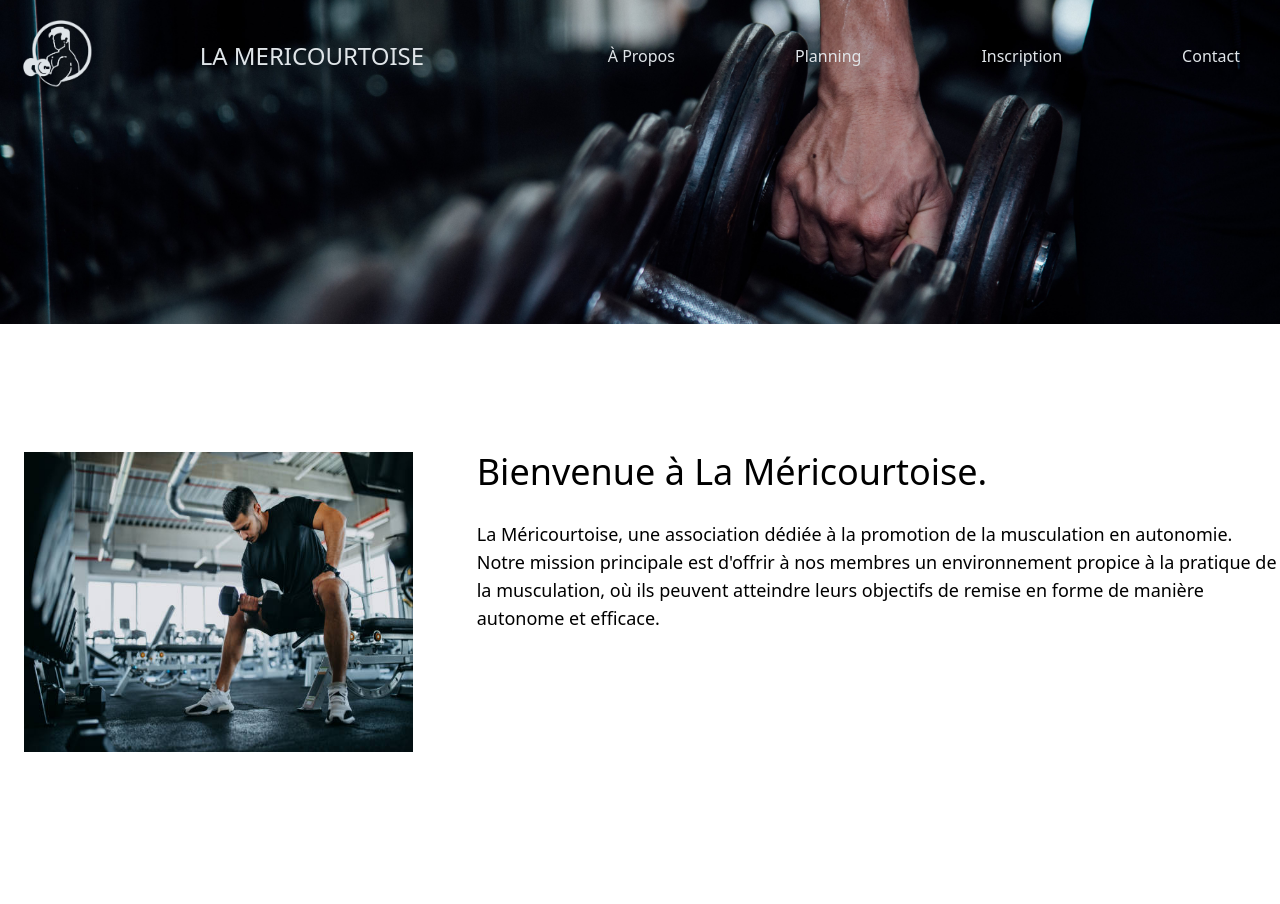
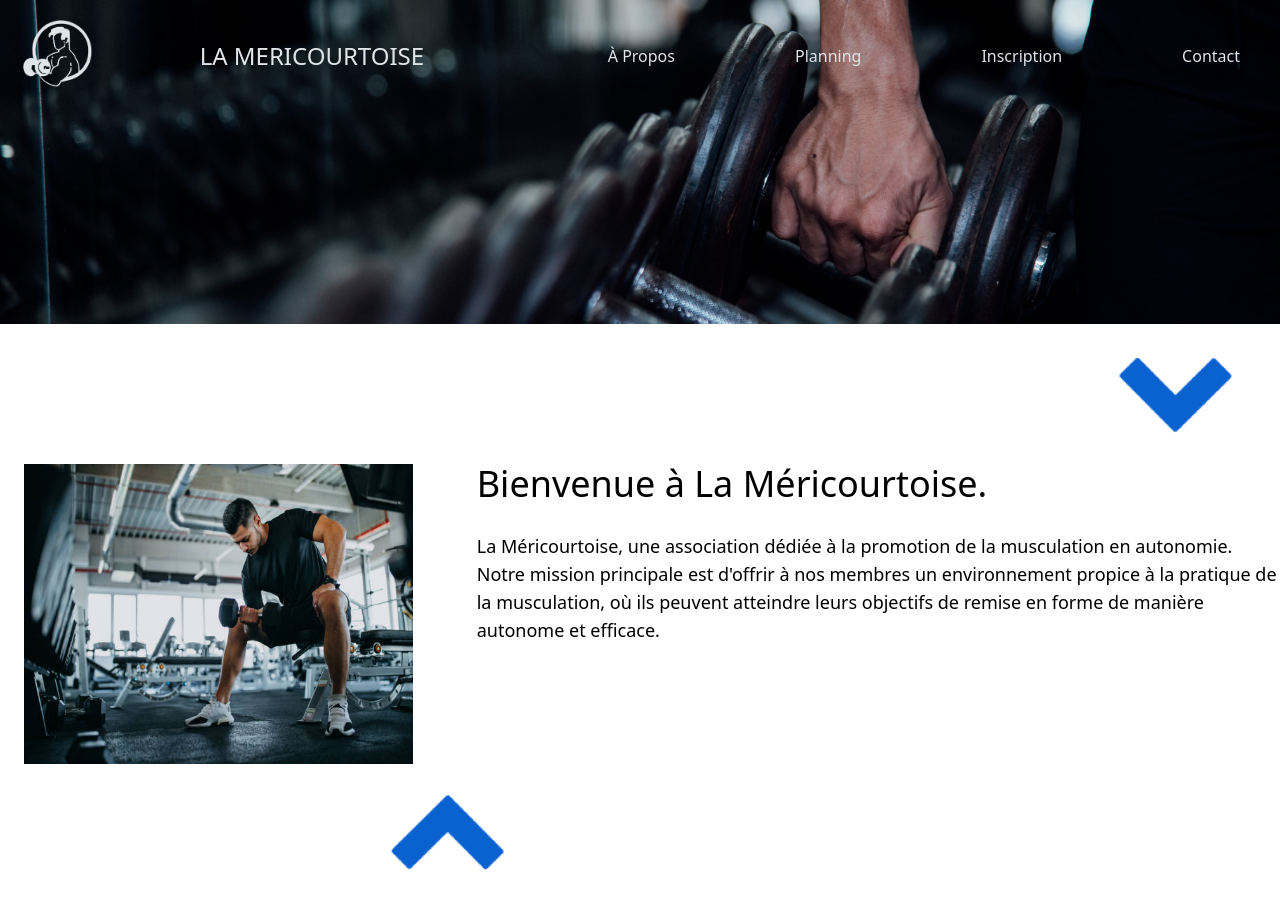
Before and after one commit to anthony62750/projetStage, a React (Create React App) app: page / in a window 1280 px wide. Before the commit the page ends 800 px from the top, so only its background shows below. Built offline with nearby package versions, Linux system fonts and the light colour scheme.

Commit message:
chevron accueil

```diff
--- a/src/components/page_accueil/Assoc.jsx
+++ b/src/components/page_accueil/Assoc.jsx
@@ -1,20 +1,28 @@
 import React from 'react';
 import photo from '../page_accueil/photo_nav.jpg';
 import image from '../page_accueil/photo_assoc.jpg';
+import logo1 from '../page_accueil/Chevron1.png';
+import logo2 from '../page_accueil/Chevron2.png';
 
 export const Assoc = () => {
     return (
         <div>
             <img className='' src={photo} alt='img'></img>
-                <section className='flex mt-32 lg:text-lg justify-between'>
+                    <div className='flex justify-end lg:mr-10 w-139 h-127 rotate-90.03 '>
+                        <img className='' src={logo1} alt='img'></img>
+                    </div>
+                <section className='flex lg:text-lg justify-between'>
                     <div className='lg:ml-6'>
-                        <img className='w-full lg:h-[300px] lg:w-[1200px] ' src={image} alt='img'></img>
+                        <img className='w-full lg:h-[300px] lg:w-[1200px]' src={image} alt='img'></img>
                     </div>
                     <div className='lg:ml-16'>
                         <h1 className='lg:text-4xl'>Bienvenue à La Méricourtoise.</h1><br></br>
                         <p>La Méricourtoise, une association dédiée à la promotion de la musculation en autonomie. Notre mission principale est d'offrir à nos membres un environnement propice à la pratique de la musculation, où ils peuvent atteindre leurs objectifs de remise en forme de manière autonome et efficace.</p>
                     </div>
                 </section>
+                    <div className='flex justify-center lg:mr-96 w-139 h-127 rotate-89.91'>
+                        <img className='' src={logo2} alt='img'></img>
+                    </div>
         </div>
     );
 }
```
Also changed, not shown: src/components/page_accueil/Chevron1.png (added), src/components/page_accueil/Chevron2.png (added).
